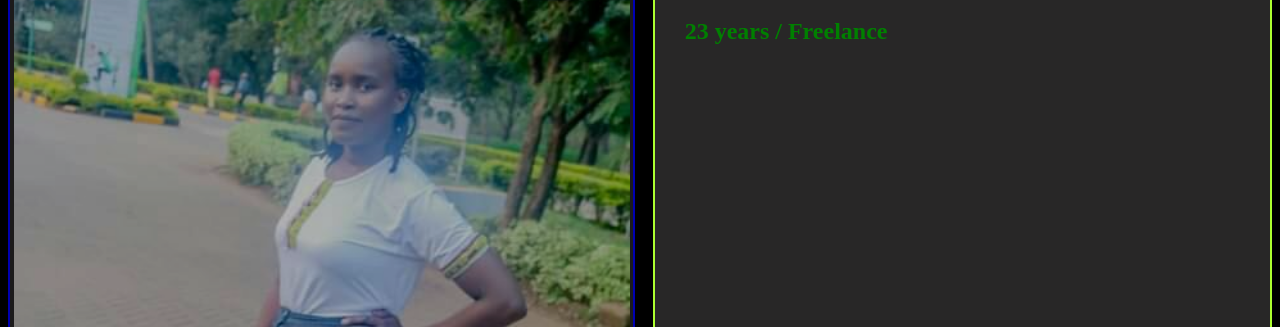
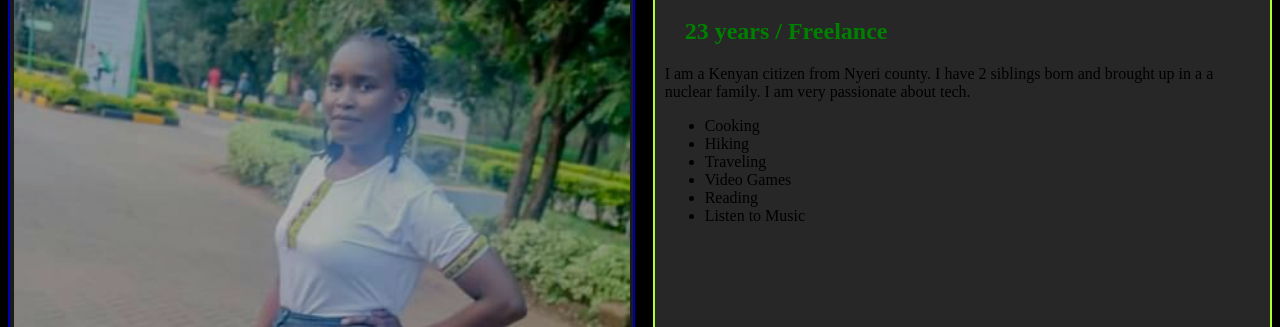
Before and after one commit to waruguru/My-Portfolio, a plain HTML site: page index.html in a window 1280 px wide. Shown: the part 71-398 px from the top of the page. Drawn offline with Linux system fonts and the light colour scheme.

```diff
--- a/index.css
+++ b/index.css
@@ -58,3 +58,12 @@ h2{
     margin-left: 20px;
     text-align: left;
 }
+#a{
+
+}
+.background{
+
+}
+.interest{
+
+}
--- a/index.html
+++ b/index.html
@@ -17,6 +17,28 @@
         <div id="description">
             <h1 id="one">about me</h1>
             <h2 id="first">23 years / Freelance</h2>
+            <container id="a">
+                <div class="background">
+                    <p>I  am a Kenyan citizen from Nyeri county.
+                        I have 2 siblings born and brought up in a
+                        a nuclear family.
+                        I am very passionate about tech.</p>
+
+                </div>
+                <div class="interest">
+                    <ul>
+                        <li>Cooking</li>
+                        <li>Hiking</li>
+                        <li>Traveling</li>
+                        <li>Video Games</li>
+                        <li>Reading</li>
+                        <li>Listen to Music</li>
+                    </ul>
+
+                </div>
+
+            </container>
+
 
         </div>
     </div>
```
